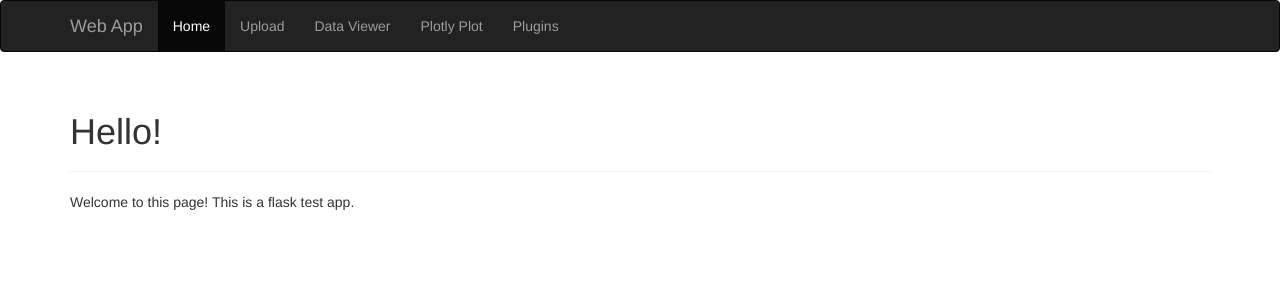
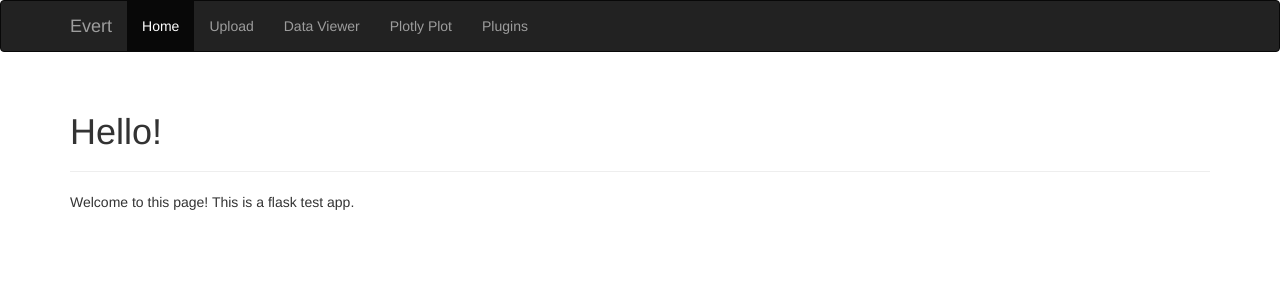
Before and after one commit to evert-platform/evertbase, a Flask app: page / in a window 1280 px wide. Shown: the top 300 px of the page. Run offline with Flask 2, Linux system fonts and the light colour scheme; some libraries are stand-ins or nearby versions.

Commit message:
added name of project to navbar

```diff
--- a/app/templates/base.html
+++ b/app/templates/base.html
@@ -40,7 +40,7 @@
             <span class="icon-bar"></span>
             <span class="icon-bar"></span>
             </button>
-            <a class="navbar-brand" href="/">Web App</a>
+            <a class="navbar-brand" href="/">Evert</a>
         </div>
             <div class="navbar-collapse collapse">
                 <ul class="nav navbar-nav">
```
